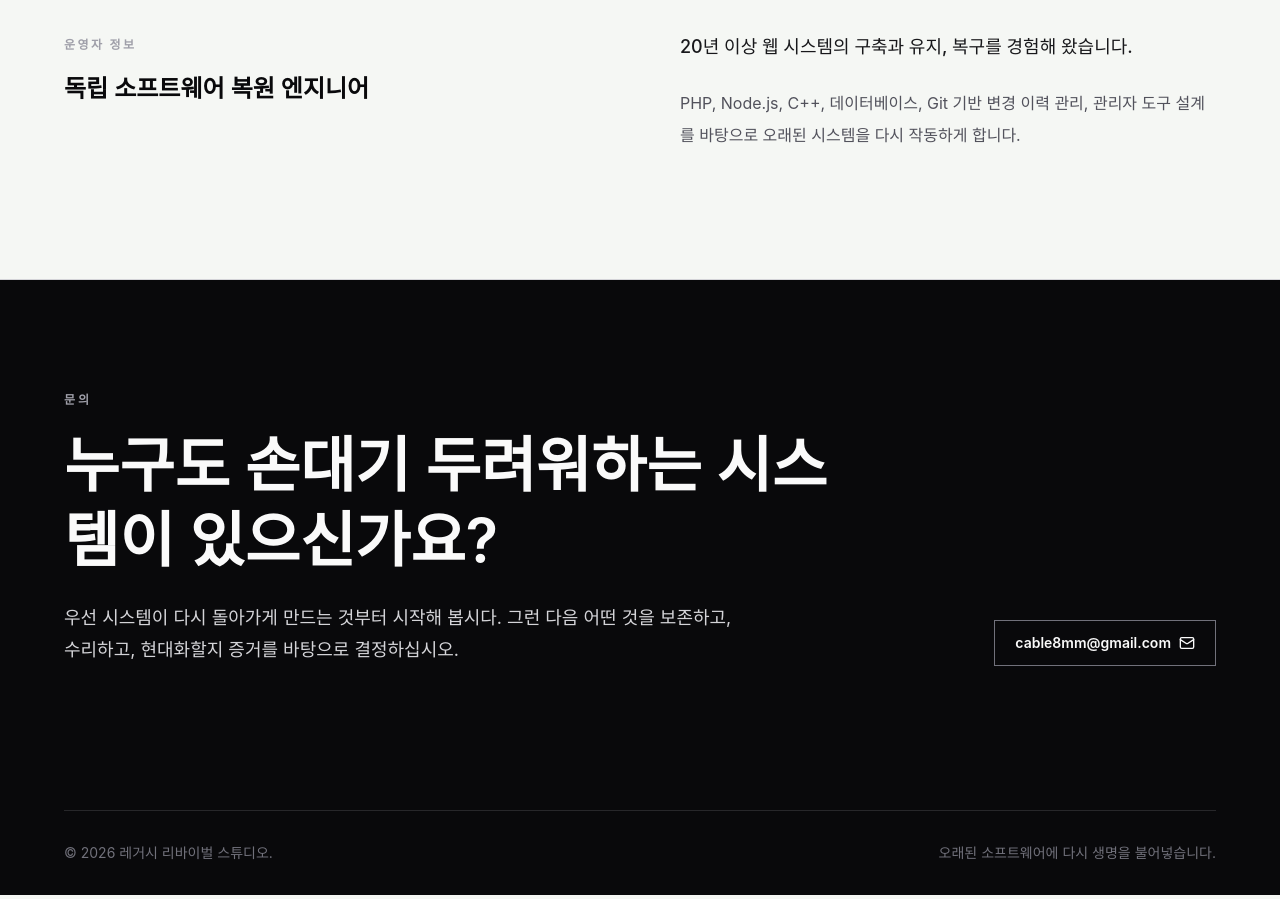
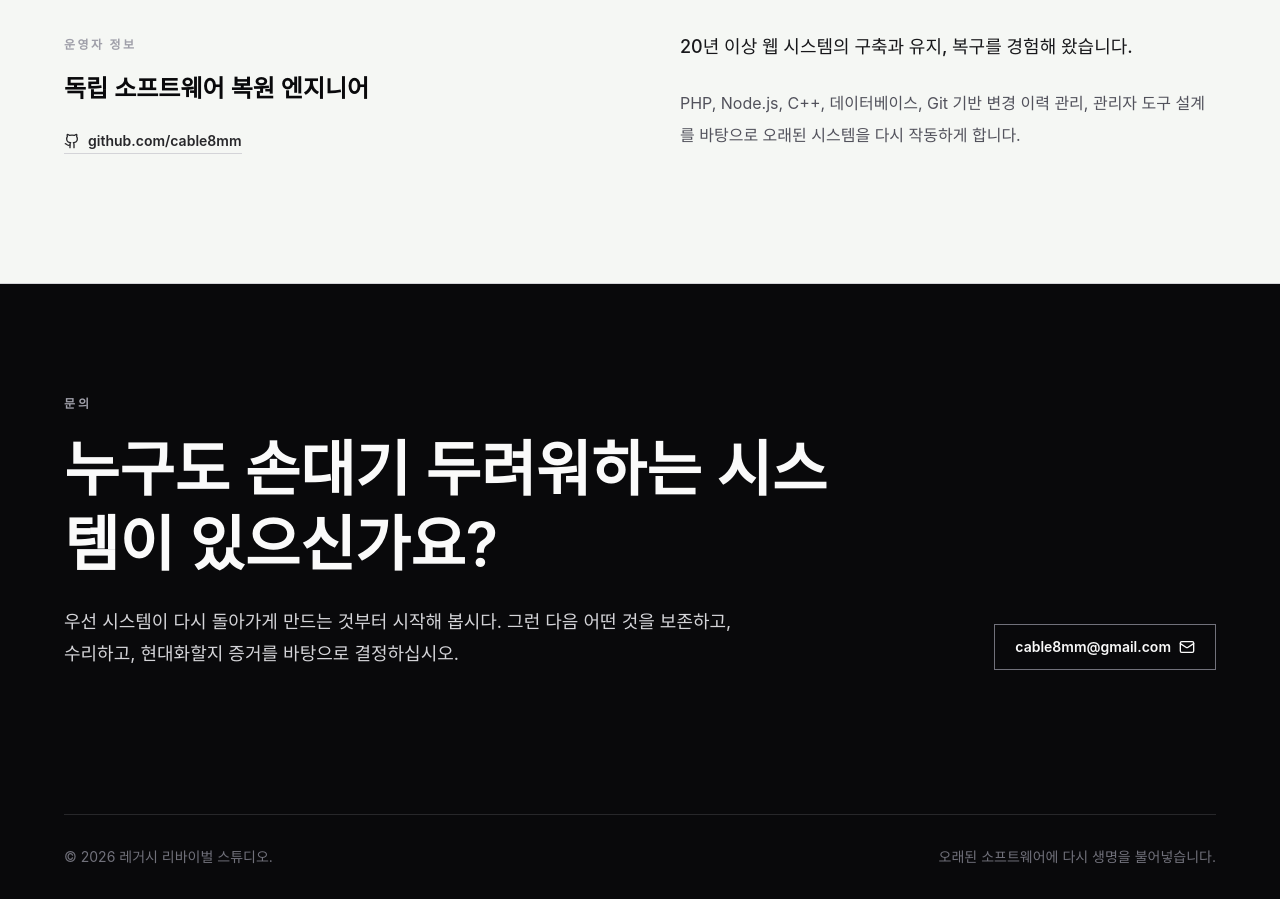
Before and after one commit to cable8mm/etern.co.kr, a React (Vite) app: page / in a window 1280 px wide. Shown: the part 6080-6979 px from the top of the page. Built offline with nearby package versions, Linux system fonts and the light colour scheme.

Commit message:
Add github address

```diff
--- a/src/App.jsx
+++ b/src/App.jsx
@@ -20,6 +20,26 @@
   Monitor,
 } from 'lucide-react';
 import { projects } from './data/projects';
+
+function Github({ size = 20, className = '' }) {
+  return (
+    <svg
+      xmlns="http://www.w3.org/2000/svg"
+      width={size}
+      height={size}
+      viewBox="0 0 24 24"
+      fill="none"
+      stroke="currentColor"
+      strokeWidth="2"
+      strokeLinecap="round"
+      strokeLinejoin="round"
+      className={`lucide lucide-github ${className}`}
+    >
+      <path d="M15 22v-4a4.8 4.8 0 0 0-1-3.5c3 0 6-2 6-5.5.08-1.25-.27-2.48-1-3.5.28-1.15.28-2.35 0-3.5 0 0-1 0-3 1.5-2.64-.5-5.36-.5-8 0C6 2 5 2 5 2c-.3 1.15-.3 2.35 0 3.5A5.403 5.403 0 0 0 4 9c0 3.5 3 5.5 6 5.5-.39.49-.68 1.05-.85 1.65-.17.6-.22 1.23-.15 1.85v4" />
+      <path d="M9 18c-4.51 2-5-2-7-2" />
+    </svg>
+  );
+}
 
 const navLinks = [
   { key: 'projects', href: '/projects' },
@@ -669,6 +689,17 @@
             <h3 className="mt-4 text-2xl font-semibold text-zinc-950 dark:text-zinc-50 leading-9">
               {t('about_page.operator.role')}
             </h3>
+            <div className="mt-6">
+              <a
+                href="https://github.com/cable8mm"
+                target="_blank"
+                rel="noopener noreferrer"
+                className="inline-flex items-center gap-2 text-sm font-semibold text-zinc-800 dark:text-zinc-300 transition-colors hover:text-zinc-950 dark:hover:text-zinc-50 border-b border-zinc-300 dark:border-zinc-700 pb-0.5"
+              >
+                <Github size={16} />
+                <span>github.com/cable8mm</span>
+              </a>
+            </div>
           </div>
           <div className="space-y-6 text-base leading-8 text-zinc-600 dark:text-zinc-400">
             <p className="text-lg font-medium text-zinc-900 dark:text-zinc-100 leading-8">
@@ -1107,6 +1138,17 @@
               <h3 className="mt-4 text-2xl font-semibold text-zinc-950 dark:text-zinc-50 leading-9">
                 {t('about_page.operator.role')}
               </h3>
+              <div className="mt-6">
+                <a
+                  href="https://github.com/cable8mm"
+                  target="_blank"
+                  rel="noopener noreferrer"
+                  className="inline-flex items-center gap-2 text-sm font-semibold text-zinc-800 dark:text-zinc-300 transition-colors hover:text-zinc-950 dark:hover:text-zinc-50 border-b border-zinc-300 dark:border-zinc-700 pb-0.5"
+                >
+                  <Github size={16} />
+                  <span>github.com/cable8mm</span>
+                </a>
+              </div>
             </div>
             <div className="space-y-6 text-base leading-8 text-zinc-600 dark:text-zinc-400">
               <p className="text-lg font-medium text-zinc-900 dark:text-zinc-100 leading-8">
```
